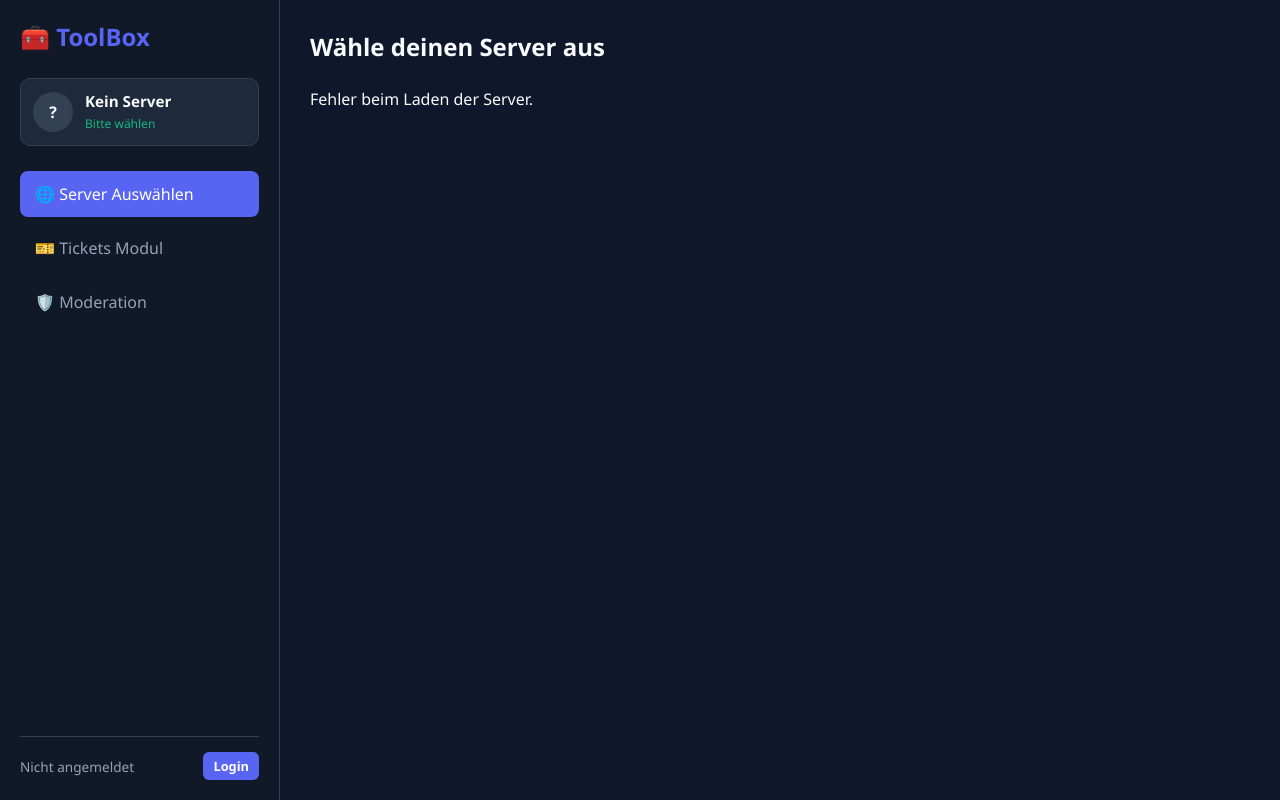
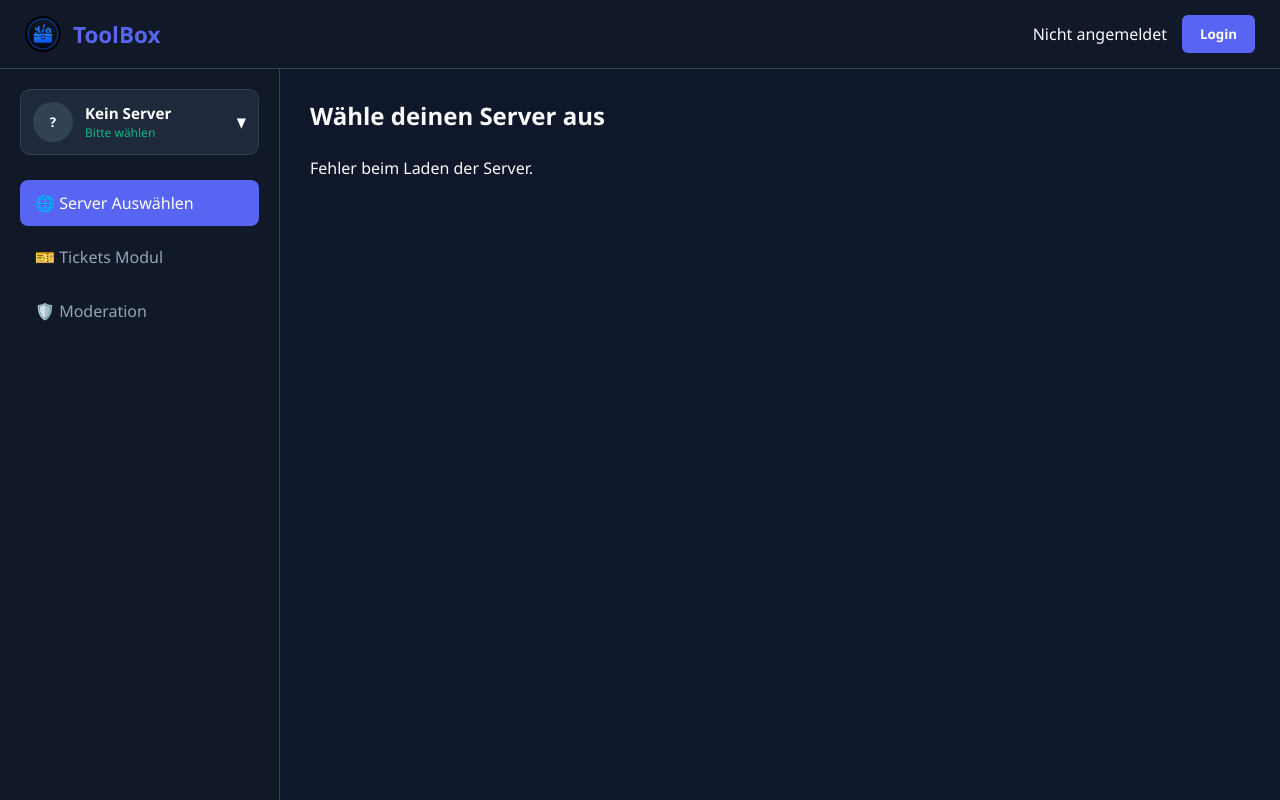
Before and after one commit to TheRealGeoYT/toolbox, a plain HTML site: page frontend/index.html in a window 1280 px wide. Drawn offline with Linux system fonts and the light colour scheme; no server answers.

Commit message:
Add server dropdown, top-right auth profile and round toolbox logo

```diff
--- a/frontend/index.html
+++ b/frontend/index.html
@@ -14,28 +14,44 @@
       --subtext: #94a3b8;
     }
     * { box-sizing: border-box; margin: 0; padding: 0; font-family: 'Segoe UI', Tahoma, Geneva, Verdana, sans-serif; }
-    body { background-color: var(--bg-dark); color: var(--text); display: flex; min-height: 100vh; }
+    body { background-color: var(--bg-dark); color: var(--text); display: flex; flex-direction: column; min-height: 100vh; }
 
-    /* Layout */
-    .app-container { display: flex; width: 100%; }
+    /* Topbar Header */
+    .topbar { display: flex; justify-content: space-between; align-items: center; padding: 15px 25px; background-color: var(--sidebar-bg); border-bottom: 1px solid #334155; }
+    .brand { font-size: 1.4rem; font-weight: bold; color: var(--accent); display: flex; align-items: center; gap: 12px; }
+    .brand-logo { width: 36px; height: 36px; border-radius: 50%; object-fit: cover; background: #1e293b; }
+
+    .user-profile-top { display: flex; align-items: center; gap: 15px; }
+    .user-avatar { width: 32px; height: 32px; border-radius: 50%; object-fit: cover; }
+    .verified-icon { color: #38bdf8; }
+
+    /* Main Container */
+    .app-container { display: flex; flex: 1; }
 
     /* Sidebar */
-    .sidebar { width: 280px; background-color: var(--sidebar-bg); border-right: 1px solid #334155; display: flex; flex-direction: column; padding: 20px; }
-    .brand { font-size: 1.5rem; font-weight: bold; color: var(--accent); margin-bottom: 25px; display: flex; align-items: center; gap: 10px; }
+    .sidebar { width: 280px; background-color: var(--sidebar-bg); border-right: 1px solid #334155; display: flex; flex-direction: column; padding: 20px; position: relative; }
 
-    .server-selector { background: #1e293b; border: 1px solid #334155; border-radius: 10px; padding: 12px; margin-bottom: 25px; display: flex; align-items: center; gap: 12px; }
-    .server-avatar { width: 40px; height: 40px; border-radius: 50%; background: #334155; display: flex; align-items: center; justify-content: center; font-weight: bold; overflow: hidden; }
+    /* Server Selector Dropdown */
+    .server-dropdown-container { position: relative; margin-bottom: 25px; }
+    .server-selector-btn { width: 100%; background: #1e293b; border: 1px solid #334155; border-radius: 10px; padding: 12px; display: flex; align-items: center; justify-content: space-between; cursor: pointer; text-align: left; color: white; transition: background 0.2s; }
+    .server-selector-btn:hover { background: #334155; }
+    .server-info-flex { display: flex; align-items: center; gap: 12px; }
+    .server-avatar { width: 40px; height: 40px; border-radius: 50%; background: #334155; display: flex; align-items: center; justify-content: center; font-weight: bold; overflow: hidden; flex-shrink: 0; }
     .server-avatar img { width: 100%; height: 100%; object-fit: cover; }
-    .server-info h4 { font-size: 0.95rem; text-overflow: ellipsis; white-space: nowrap; overflow: hidden; max-width: 150px; }
+    .server-info h4 { font-size: 0.95rem; text-overflow: ellipsis; white-space: nowrap; overflow: hidden; max-width: 140px; }
     .server-info span { font-size: 0.75rem; color: #10b981; }
+
+    /* Dropdown Liste */
+    .server-dropdown-menu { position: absolute; top: 100%; left: 0; right: 0; background: #1e293b; border: 1px solid #334155; border-radius: 10px; margin-top: 5px; max-height: 250px; overflow-y: auto; z-index: 100; display: none; box-shadow: 0 10px 15px -3px rgba(0, 0, 0, 0.5); }
+    .server-dropdown-menu.show { display: block; }
+    .dropdown-item { padding: 10px 12px; display: flex; align-items: center; gap: 10px; cursor: pointer; border-bottom: 1px solid #334155; transition: background 0.2s; }
+    .dropdown-item:last-child { border-bottom: none; }
+    .dropdown-item:hover { background: var(--accent); }
+    .dropdown-item .server-avatar { width: 30px; height: 30px; }
 
     .nav-menu { list-style: none; display: flex; flex-direction: column; gap: 8px; }
     .nav-item button { width: 100%; background: transparent; border: none; color: var(--subtext); padding: 12px 15px; border-radius: 8px; text-align: left; cursor: pointer; font-size: 1rem; display: flex; align-items: center; gap: 10px; transition: all 0.2s; }
     .nav-item button:hover, .nav-item button.active { background: var(--accent); color: white; }
-
-    .user-profile { margin-top: auto; padding-top: 15px; border-top: 1px solid #334155; display: flex; align-items: center; justify-content: space-between; }
-    .user-badge { display: flex; align-items: center; gap: 8px; font-size: 0.85rem; color: var(--subtext); }
-    .verified-icon { color: #38bdf8; }
 
     /* Main Content */
     .main-content { flex: 1; padding: 30px; overflow-y: auto; }
@@ -48,13 +64,13 @@
     .form-group label { display: block; font-size: 0.85rem; color: var(--subtext); margin-bottom: 6px; }
     input, select, textarea { width: 100%; padding: 10px; background: #0f172a; border: 1px solid #334155; border-radius: 6px; color: white; font-size: 0.95rem; }
 
-    .btn { background: var(--accent); color: white; border: none; padding: 12px 20px; border-radius: 6px; cursor: pointer; font-weight: bold; transition: opacity 0.2s; }
+    .btn { background: var(--accent); color: white; border: none; padding: 10px 18px; border-radius: 6px; cursor: pointer; font-weight: bold; transition: opacity 0.2s; }
     .btn:hover { opacity: 0.9; }
     .btn-danger { background: #ef4444; }
 
     .hidden { display: none !important; }
 
-    /* Server List Grid */
+    /* Server Grid */
     .server-grid { display: grid; grid-template-columns: repeat(auto-fill, minmax(220px, 1fr)); gap: 15px; }
     .server-card { background: #0f172a; border: 1px solid #334155; padding: 15px; border-radius: 8px; text-align: center; cursor: pointer; transition: transform 0.2s; }
     .server-card:hover { transform: translateY(-3px); border-color: var(--accent); }
@@ -62,17 +78,41 @@
 </head>
 <body>
 
+  <!-- TOPBAR HEADER MIT BRAND & ANMELDUNG OBEN RECHTS -->
+  <header class="topbar">
+    <div class="brand">
+      <img src="assets/toolbox.png" alt="ToolBox Logo" class="brand-logo" onerror="this.src='https://via.placeholder.com/36?text=TB'">
+      <span>ToolBox</span>
+    </div>
+
+    <div class="user-profile-top">
+      <div id="userInfo" style="display: flex; align-items: center; gap: 8px;">
+        <span>Nicht angemeldet</span>
+      </div>
+      <button id="authBtn" class="btn" onclick="handleAuth()">Login</button>
+    </div>
+  </header>
+
   <div class="app-container">
     <!-- LINKER NAVIGATIONSSAMMLER (SIDEBAR) -->
     <aside class="sidebar">
-      <div class="brand">🧰 ToolBox</div>
 
-      <!-- Ausgewählter Server Oben -->
-      <div class="server-selector" id="selectedServerDisplay">
-        <div class="server-avatar" id="sidebarServerIcon">?</div>
-        <div class="server-info">
-          <h4 id="sidebarServerName">Kein Server</h4>
-          <span id="sidebarServerStatus">Bitte wählen</span>
+      <!-- Ausgewählter Server Dropdown Button -->
+      <div class="server-dropdown-container">
+        <button class="server-selector-btn" onclick="toggleServerDropdown()">
+          <div class="server-info-flex">
+            <div class="server-avatar" id="sidebarServerIcon">?</div>
+            <div class="server-info">
+              <h4 id="sidebarServerName">Kein Server</h4>
+              <span id="sidebarServerStatus">Bitte wählen</span>
+            </div>
+          </div>
+          <span>▼</span>
+        </button>
+
+        <!-- Ausfahrbare Liste -->
+        <div class="server-dropdown-menu" id="serverDropdownMenu">
+          <div style="padding: 10px; color: var(--subtext); text-align: center;" id="dropdownLoading">Lade Server...</div>
         </div>
       </div>
 
@@ -82,14 +122,6 @@
         <li class="nav-item"><button id="btnNavTickets" onclick="switchTab('tickets')">🎫 Tickets Modul</button></li>
         <li class="nav-item"><button id="btnNavMod" onclick="switchTab('moderation')">🛡️ Moderation</button></li>
       </ul>
-
-      <!-- User Account / Status -->
-      <div class="user-profile">
-        <div class="user-badge" id="userInfo">
-          <span>Nicht angemeldet</span>
-        </div>
-        <button id="authBtn" class="btn" style="padding: 5px 10px; font-size: 0.8rem;" onclick="handleAuth()">Login</button>
-      </div>
     </aside>
 
     <!-- HAUPTINHALTSBEREICH -->
```
